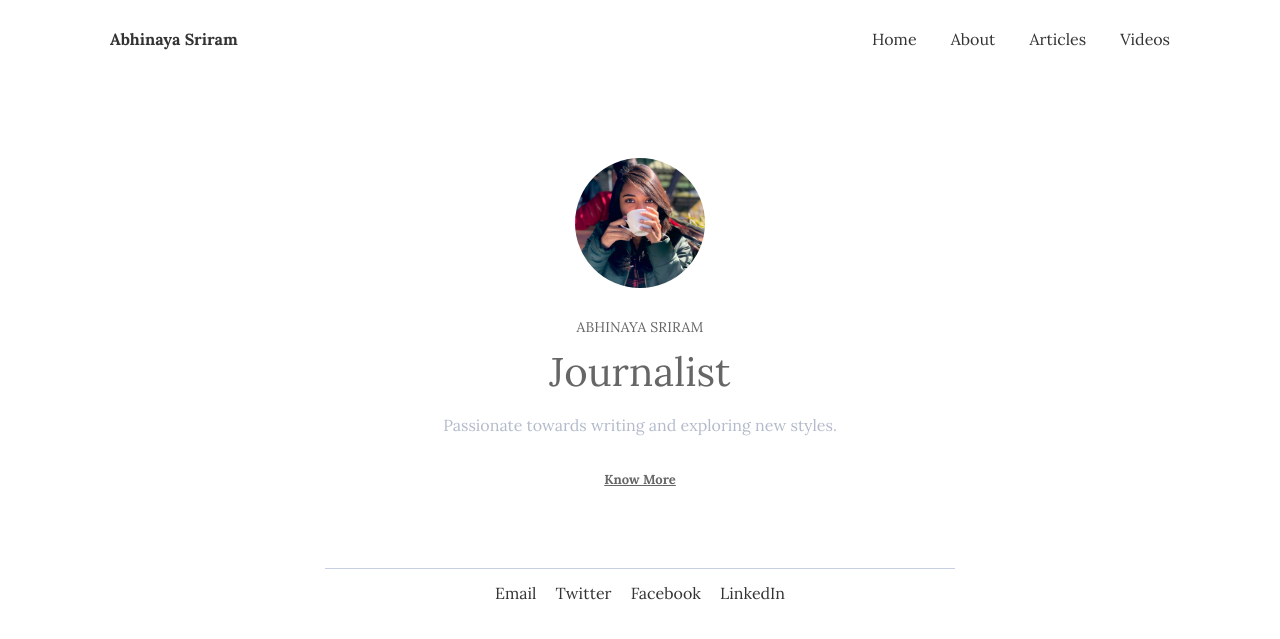
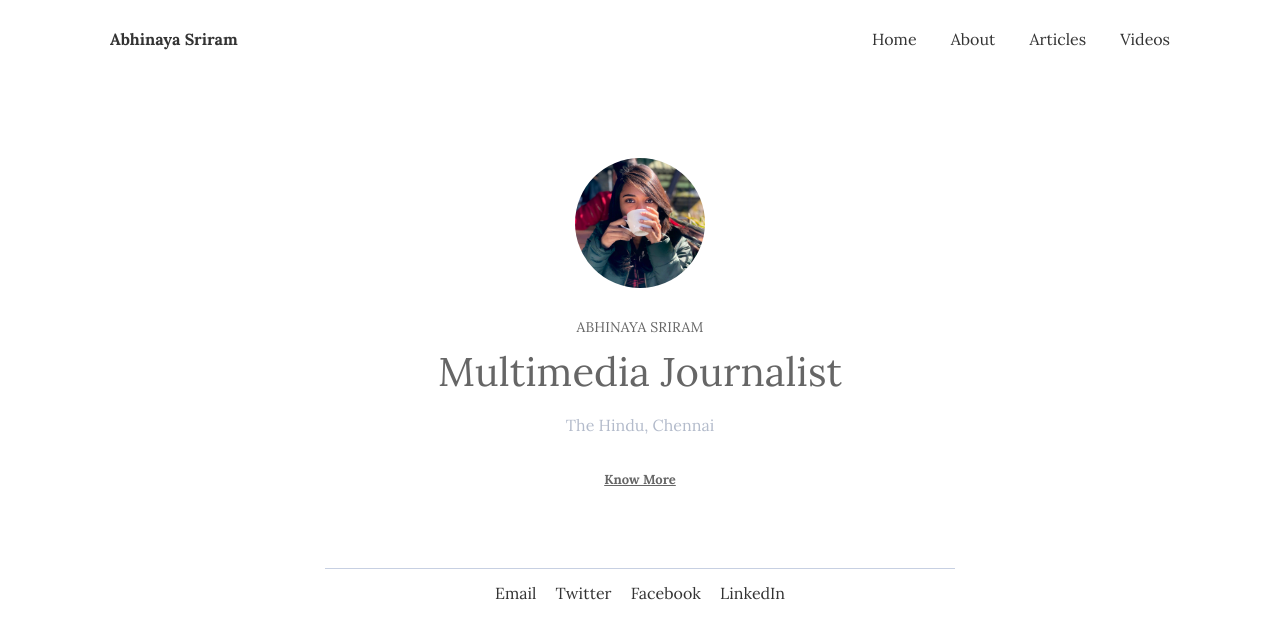
Before and after one commit to abhinaya-sriram/abhinaya-sriram.github.io, a Jekyll site: the page built from index.html, in a window 1280 px wide. Shown: the top 639 px of the page. Built offline with Jekyll 4.4.1, drawn with Linux system fonts in a browser that asks for light colours.

Commit message:
Update _config.yml

```diff
--- a/_config.yml
+++ b/_config.yml
@@ -9,8 +9,8 @@ url: "https://abhinaya-sriram.github.io" # the base hostname & protocol for your
 author:
   name: Abhinaya Sriram
   image: '/assets/img/profile.jpg'
-  job: Journalist
-  bio: Passionate towards writing and exploring new styles.
+  job: Multimedia Journalist
+  bio: The Hindu, Chennai
   email: abhinayasri.1998@gmail.com
 
 
```
